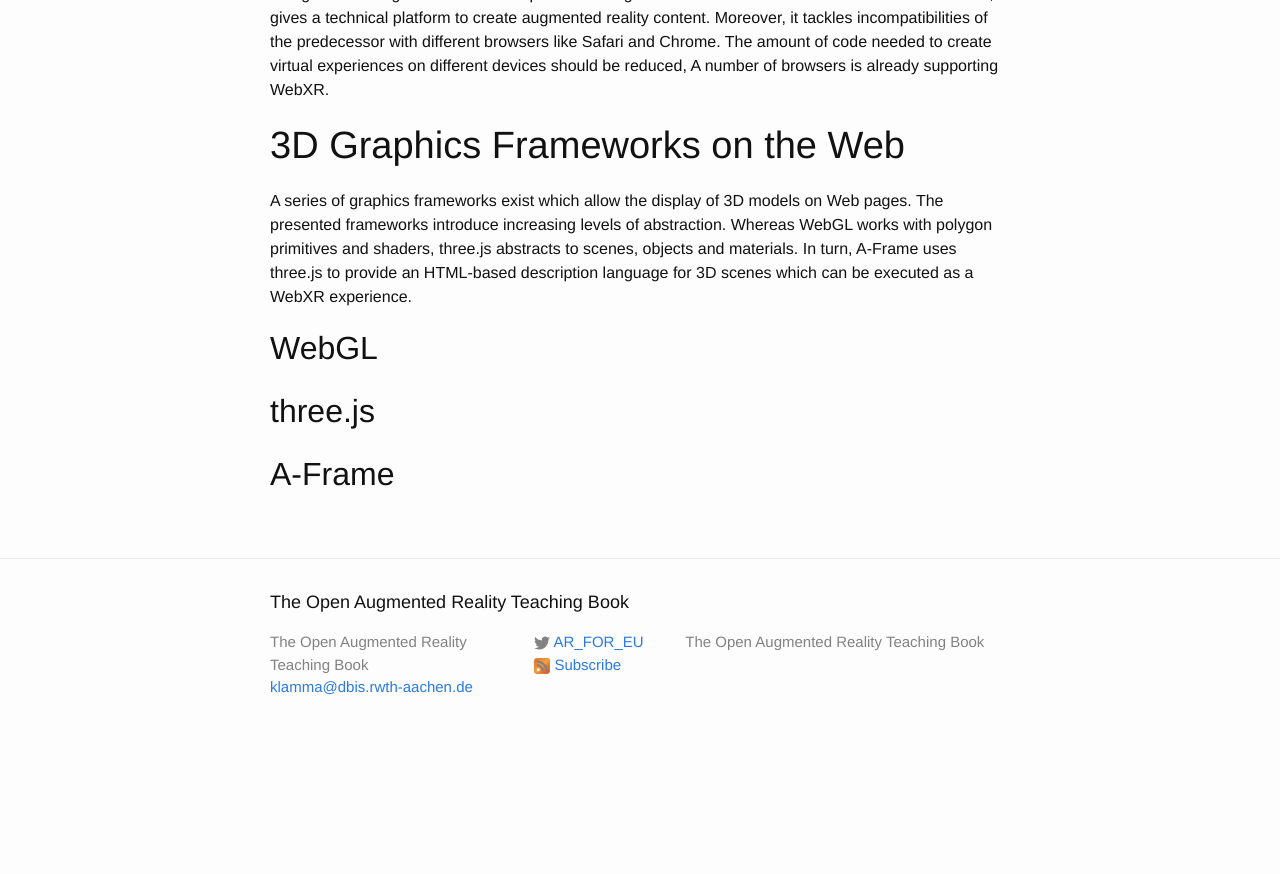
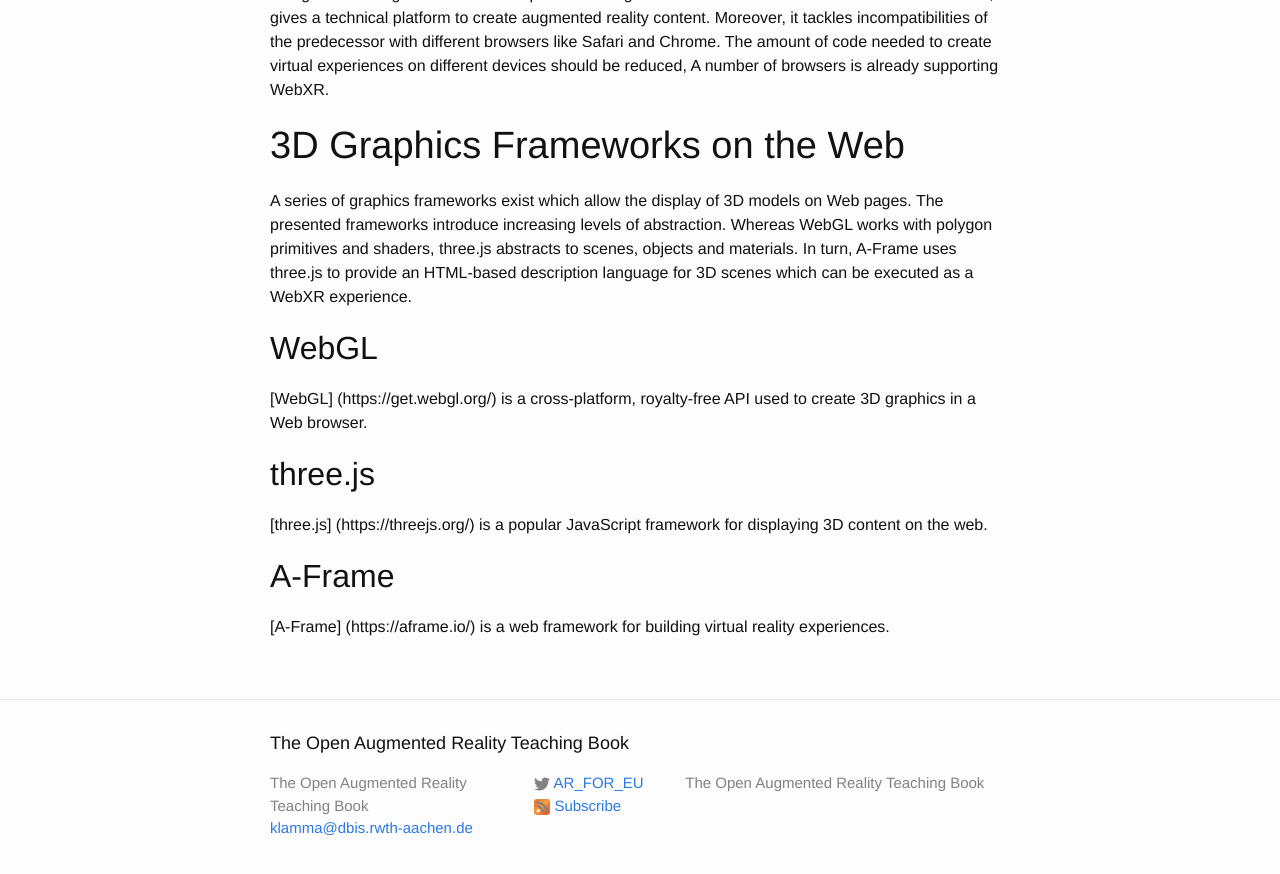
Before and after one commit to klamma/ar-for-eu-book, a Jekyll site: the page built from _pages/chapters/web.md, in a window 1280 px wide and 900 px high, scrolled down 961 px. Shown: the top 874 px of the window. Built offline with Jekyll 4.4.1, drawn with Linux system fonts in a browser that asks for light colours; nearby versions of some CDN libraries; before the commit the page ends 1720 px from its top, so only the background shows below that.

Commit message:
Update web.md

```diff
--- a/_pages/chapters/web.md
+++ b/_pages/chapters/web.md
@@ -49,6 +49,12 @@ In turn, A-Frame uses three.js to provide an HTML-based description language for
 
 ## WebGL
 
+[WebGL] (https://get.webgl.org/) is a cross-platform, royalty-free API used to create 3D graphics in a Web browser.
+
 ## three.js
 
+[three.js] (https://threejs.org/) is a popular JavaScript framework for displaying 3D content on the web.
+
 ## A-Frame
+
+[A-Frame] (https://aframe.io/) is a web framework for building virtual reality experiences.
```
